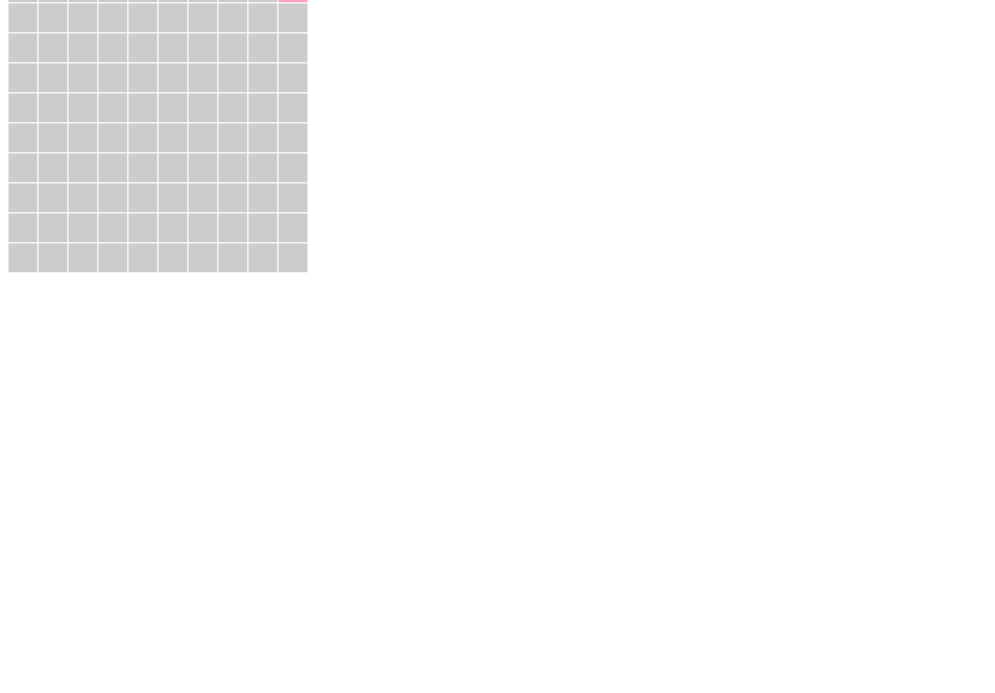
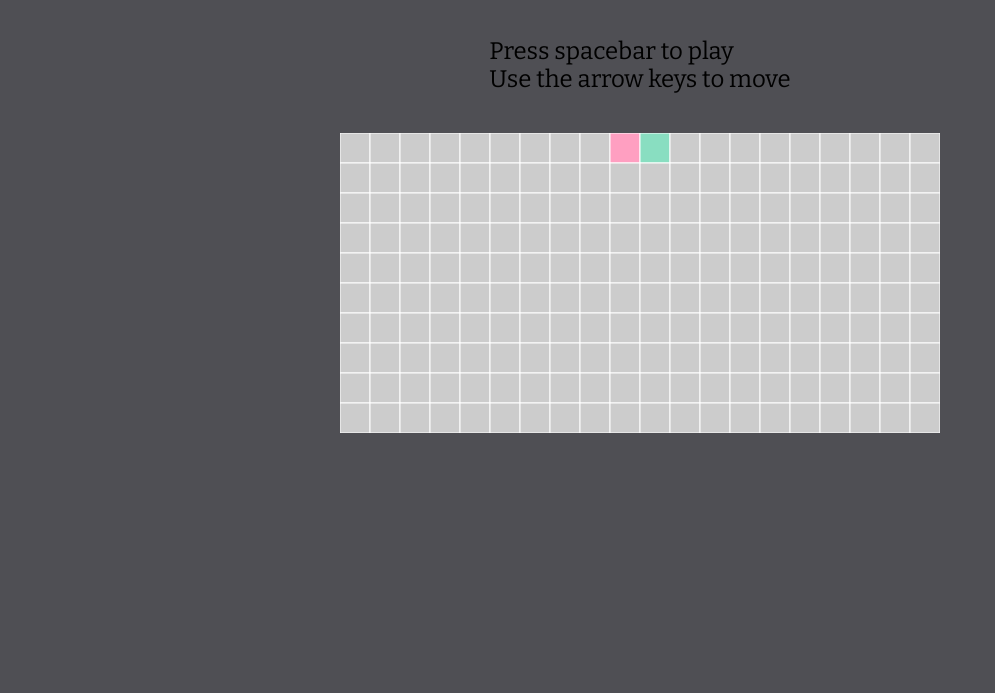
Before and after one commit to dzhenidi/js-starter, a website built with webpack: page dist/index.html in a window 1280 px wide. Shown: the part 107-800 px from the top of the page, without its empty margins (0-995 px from the left). Built offline with nearby package versions, Linux system fonts and the light colour scheme.

Commit message:
Add styles

```diff
--- a/package.json
+++ b/package.json
@@ -7,8 +7,10 @@
     "css-loader": "^1.0.1",
     "eslint": "^5.9.0",
     "esm": "^3.0.84",
+    "lodash.pick": "^4.4.0",
     "mocha": "^5.2.0",
     "puppeteer": "^1.10.0",
+    "style-loader": "^0.23.1",
     "webpack": "^4.25.1",
     "webpack-cli": "^3.1.2",
     "webpack-dev-server": "^3.1.10"
--- a/src/board.js
+++ b/src/board.js
@@ -1,6 +1,6 @@
-import { CELL_SIZE, COLORS, STARTING_POSITION, NUM_COLUMNS, NUM_ROWS, STARTING_DIRECTION } from './constants';
+import { CELL_SIZE, COLORS, STARTING_POSITION, NUM_COLUMNS, NUM_ROWS, STARTING_DIRECTION, BOARD_WIDTH, BOARD_HEIGHT } from './constants';
 import { Snake } from './snake';
-import { createEmptyGrid } from './utilities';
+import { createEmptyGrid, getRandomInt } from './utilities';
 
 export class Board {
   constructor(grid, snake) {
@@ -9,9 +9,9 @@ export class Board {
     this.NUM_COLS = this.grid[0].length;
     this.snake = snake || new Snake(STARTING_POSITION);
     this.snakeDirection = STARTING_DIRECTION;
+    this.hasApple = false;
 
     this.addSnake();
-    this.addApple();
   }
 
   setCell(pos, value) {
@@ -26,12 +26,16 @@ export class Board {
 
   step() {
     this.move(this.snakeDirection);
+    if (!this.hasApple) {
+      this.addApple();
+    }
   }
 
   draw() {
-    const canvas = document.getElementById('snake-canvas');
+    const canvas = global.document.getElementById('snake-canvas');
+    canvas.width = BOARD_WIDTH;
+    canvas.height = BOARD_HEIGHT;
     const ctx = canvas.getContext('2d');
-
     for (let y = 0; y < this.NUM_ROWS; y++) {
       for (let x = 0; x < this.NUM_COLS; x++) {
         const rect = [x * CELL_SIZE, y * CELL_SIZE, CELL_SIZE, CELL_SIZE];
@@ -51,9 +55,11 @@ export class Board {
     this.snake.positions.forEach(position => this.setCell(position, 's'));
   }
 
-  // TODO: add apple to a random unoccupied cell
-  addApple(pos) {
-    // this.setCell(pos, 'a');
+  addApple() {
+    const availablePositions = this.getEmptyCells();
+    const randomPosition = availablePositions[getRandomInt(availablePositions.length + 1)];
+    this.setCell(randomPosition, 'a');
+    this.hasApple = true;
   }
 
   move(direction) {
@@ -67,6 +73,7 @@ export class Board {
         this.snake.growTo(nextPosition);
         // update the board
         this.setCell(this.snake.head, 's');
+        this.hasApple = false;
         break;
       }
       case 0: {
--- a/src/constants.js
+++ b/src/constants.js
@@ -1,8 +1,12 @@
 export const CELL_SIZE = 30;
 
-export const NUM_ROWS = 20;
+export const NUM_ROWS = 10;
 
-export const NUM_COLUMNS = 10;
+export const NUM_COLUMNS = 20;
+
+export const BOARD_WIDTH = NUM_COLUMNS * CELL_SIZE;
+
+export const BOARD_HEIGHT = NUM_ROWS * CELL_SIZE;
 
 export const FRAMES_PER_SECOND = 2;
 
--- a/src/utilities.js
+++ b/src/utilities.js
@@ -8,3 +8,7 @@ export function createEmptyGrid(rows, columns) {
   }
   return grid;
 }
+
+export function getRandomInt(max) {
+  return Math.floor(Math.random() * Math.floor(max));
+}
--- a/style.css
+++ b/style.css
@@ -0,0 +1,30 @@
+body {
+  font-family: 'Bitter', serif;
+  font-size: 16px;
+  font-weight: 400;
+  background: #4f4f54;
+  color: black;
+  display: flex;
+  flex-direction: column;
+  align-items: center;
+}
+
+h1 {
+  font-size: 30px;
+  font-weight: bold;
+  text-align: center;
+  padding: 20px 0;
+}
+
+
+section {
+  font-size: 24px;
+  text-align: left;
+  padding: 20px 0;
+}
+
+.board-container {
+  padding: 20px 0;
+  display: flex;
+  align-content: center;
+}
--- a/test-ui/bootstrap.js
+++ b/test-ui/bootstrap.js
@@ -1,7 +1,8 @@
 const puppeteer = require('puppeteer');
 const { expect } = require('chai');
-const _ = require('lodash');
-const globalVariables = _.pick(global, ['browser', 'expect']);
+const pick = require('lodash.pick');
+const globalVariables = pick(global, ['browser', 'expect']);
+const { before, after } = require('mocha');
 
 // puppeteer options
 const opts = {
@@ -18,7 +19,7 @@ before (async function () {
 
 // close browser and reset global variables
 after (function () {
-  browser.close();
+  global.browser.close();
 
   global.browser = globalVariables.browser;
   global.expect = globalVariables.expect;
--- a/test/board.spec.js
+++ b/test/board.spec.js
@@ -102,8 +102,13 @@ describe('Board', () => {
     });
 
 
-    it('identifies invalid move', function () {
+    it('identifies invalid move vertically', function () {
       const actual = board.isValidMove([3, 1]);
+      expect(actual).to.eq(false);
+    });
+
+    it('identifies invalid move horizontally', function () {
+      const actual = board.isValidMove([0, 2]);
       expect(actual).to.eq(false);
     });
 
--- a/webpack.config.js
+++ b/webpack.config.js
@@ -15,7 +15,7 @@ module.exports = {
     rules: [
       {
         test: /\.css$/,
-        use: 'css-loader'
+        use: ['style-loader', 'css-loader']
       }
     ]
   },
```
Also changed, not shown: dist/index.html, 1 other file.
